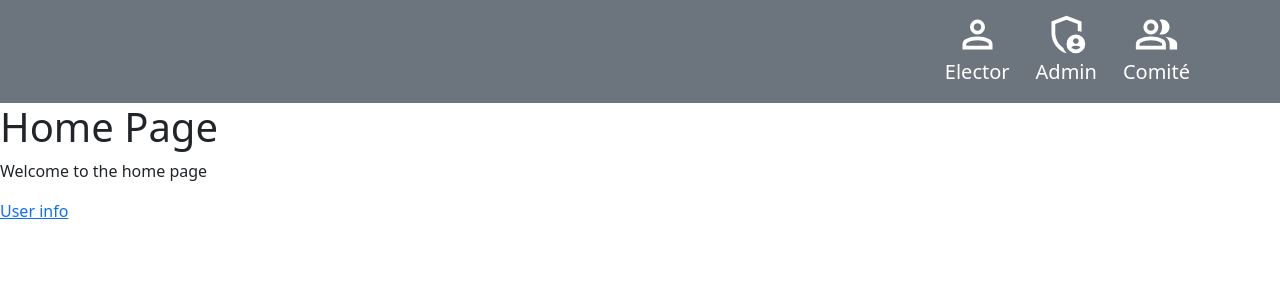
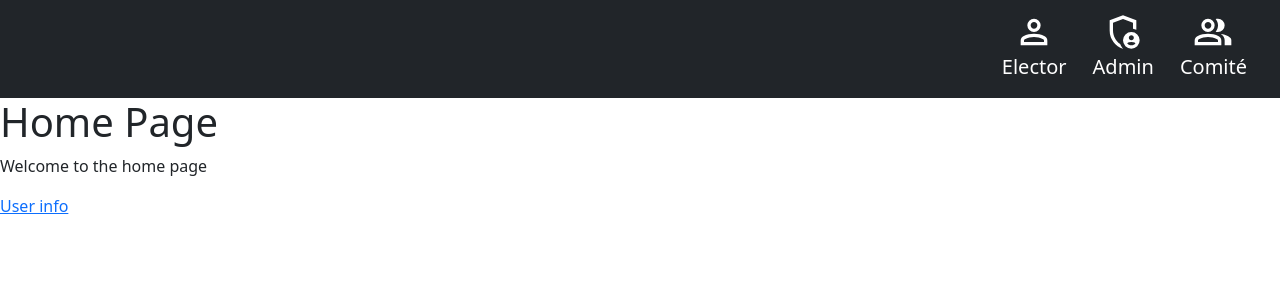
Before and after one commit to var0rjox/election-sistem, a Flask app: page / in a window 1280 px wide. Shown: the top 300 px of the page. Run offline with Flask 3, Linux system fonts and the light colour scheme; some libraries are stand-ins or nearby versions.

Commit message:
[UPDATE] styles

```diff
--- a/templates/base_auth.html
+++ b/templates/base_auth.html
@@ -3,12 +3,12 @@
 {% block title %} {% endblock %}
 
 {% block content %}
-<nav class="navbar navbar-expand-lg navbar-light bg-secondary">
-  <div class="container">
+<nav class="navbar navbar-expand-lg navbar-light bg-dark">
+  <div class="container-fluid" style="padding-right: 25px;">
     <ul class="navbar-nav ms-auto mt-1">
       <li class="nav-item" style="margin-right: 10px;">
         <div class="d-flex flex-column align-items-center">
-          <svg style="fill: white; padding-bottom: 0px;" height="45" viewBox="0 -960 960 960" width="45">
+          <svg style="fill: white; padding-bottom: 0px;" height="40" viewBox="0 -960 960 960" width="40">
             <path d="M480-480q-66 0-113-47t-47-113q0-66 47-113t113-47q66 0 113 47t47 113q0 66-47 113t-113 47ZM160-160v-112q0-34 17.5-62.5T224-378q62-31 126-46.5T480-440q66 0 130 15.5T736-378q29 15 46.5 43.5T800-272v112H160Zm80-80h480v-32q0-11-5.5-20T700-306q-54-27-109-40.5T480-360q-56 0-111 13.5T260-306q-9 5-14.5 14t-5.5 20v32Zm240-320q33 0 56.5-23.5T560-640q0-33-23.5-56.5T480-720q-33 0-56.5 23.5T400-640q0 33 23.5 56.5T480-560Zm0-80Zm0 400Z"/>
           </svg>
 
@@ -18,7 +18,7 @@
 
       <li class="nav-item" style="margin-right: 10px;">
         <div class="d-flex flex-column align-items-center">
-          <svg style="fill: white; padding-bottom: 0px;" height="45" viewBox="0 -960 960 960" width="45">
+          <svg style="fill: white; padding-bottom: 0px;" height="40" viewBox="0 -960 960 960" width="40">
             <path d="M680-280q25 0 42.5-17.5T740-340q0-25-17.5-42.5T680-400q-25 0-42.5 17.5T620-340q0 25 17.5 42.5T680-280Zm0 120q31 0 57-14.5t42-38.5q-22-13-47-20t-52-7q-27 0-52 7t-47 20q16 24 42 38.5t57 14.5ZM480-80q-139-35-229.5-159.5T160-516v-244l320-120 320 120v227q-19-8-39-14.5t-41-9.5v-147l-240-90-240 90v188q0 47 12.5 94t35 89.5Q310-290 342-254t71 60q11 32 29 61t41 52q-1 0-1.5.5t-1.5.5Zm200 0q-83 0-141.5-58.5T480-280q0-83 58.5-141.5T680-480q83 0 141.5 58.5T880-280q0 83-58.5 141.5T680-80ZM480-494Z"/>
           </svg>
 
@@ -28,7 +28,7 @@
 
       <li class="nav-item" >
         <div class="d-flex flex-column align-items-center">
-          <svg style="fill: white; padding-bottom: 0px;" height="45" viewBox="0 -960 960 960" width="45">
+          <svg style="fill: white; padding-bottom: 0px;" height="40" viewBox="0 -960 960 960" width="40">
             <path d="M40-160v-112q0-34 17.5-62.5T104-378q62-31 126-46.5T360-440q66 0 130 15.5T616-378q29 15 46.5 43.5T680-272v112H40Zm720 0v-120q0-44-24.5-84.5T666-434q51 6 96 20.5t84 35.5q36 20 55 44.5t19 53.5v120H760ZM360-480q-66 0-113-47t-47-113q0-66 47-113t113-47q66 0 113 47t47 113q0 66-47 113t-113 47Zm400-160q0 66-47 113t-113 47q-11 0-28-2.5t-28-5.5q27-32 41.5-71t14.5-81q0-42-14.5-81T544-792q14-5 28-6.5t28-1.5q66 0 113 47t47 113ZM120-240h480v-32q0-11-5.5-20T580-306q-54-27-109-40.5T360-360q-56 0-111 13.5T140-306q-9 5-14.5 14t-5.5 20v32Zm240-320q33 0 56.5-23.5T440-640q0-33-23.5-56.5T360-720q-33 0-56.5 23.5T280-640q0 33 23.5 56.5T360-560Zm0 320Zm0-400Z"/>
           </svg>
 
```
